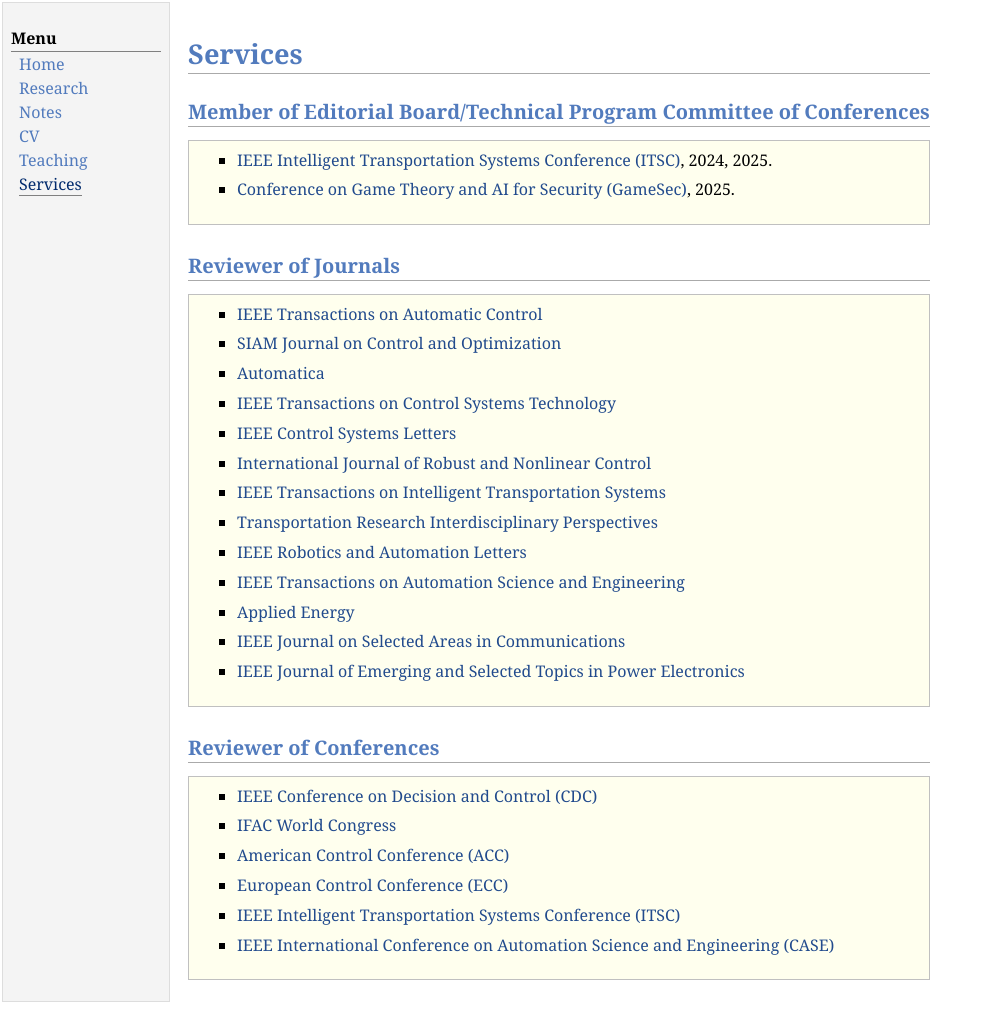
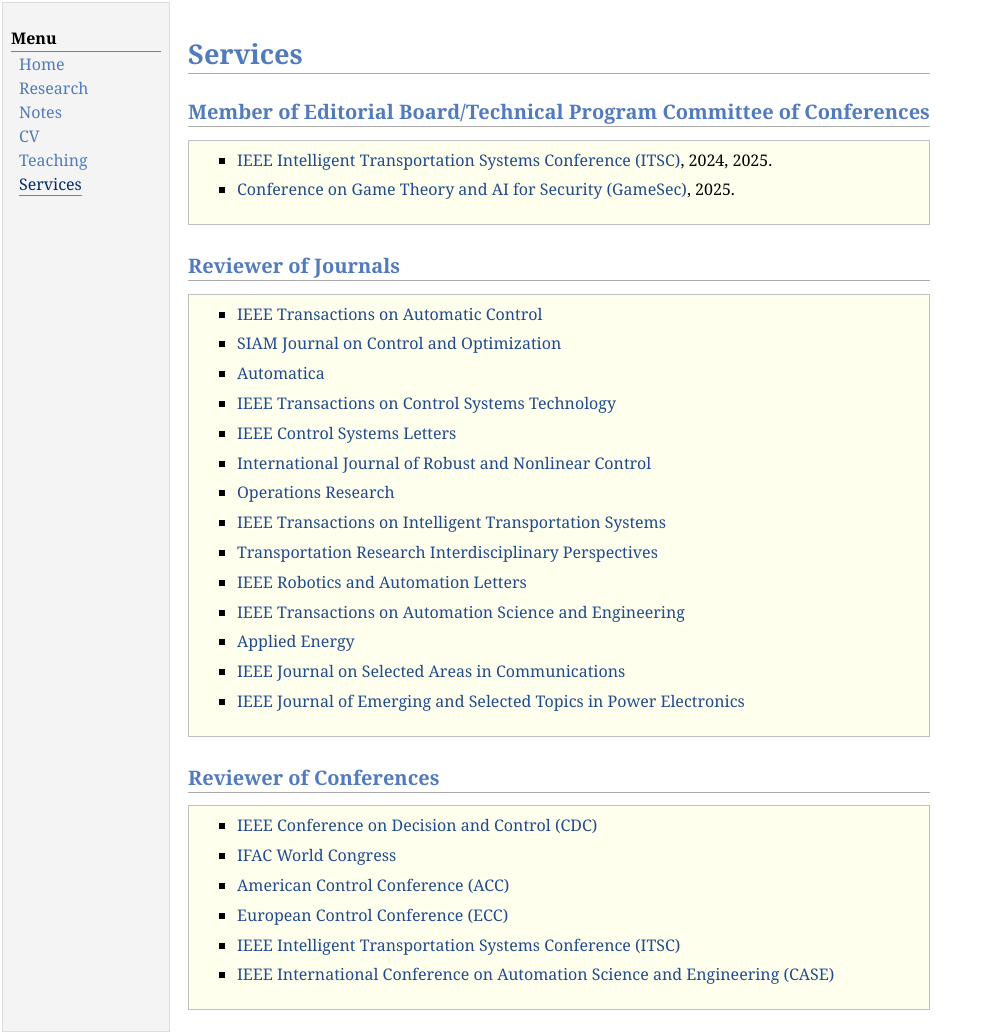
Before and after one commit to yuchaotaigu/yuchaotaigu.github.io, a Jekyll site: the page services.html, which Jekyll copies as it is, in a window 1280 px wide. Shown: the whole page, without its empty margins (0-991 px from the left). Built offline with Jekyll 4.4.1, drawn with Linux system fonts in a browser that asks for light colours; comment, search, counter and statistics services are not loaded; before the commit the page ends 1004 px from its top, so only the background shows below that.

Commit message:
Update services.html

```diff
--- a/services.html
+++ b/services.html
@@ -48,6 +48,8 @@
 <li><p><a href="https://ieeecss.org/publication/ieee-control-systems-letters">IEEE Control Systems Letters</a></br> </p>
 </li>
 <li><p><a href="https://onlinelibrary.wiley.com/journal/10991239">International Journal of Robust and Nonlinear Control</a></br> </p>
+</li>
+<li><p><a href="https://pubsonline.informs.org/journal/opre">Operations Research</a></br> </p>
 </li>
 <li><p><a href="https://ieee-itss.org/pub/t-its/">IEEE Transactions on Intelligent Transportation Systems</a></br> </p>
 </li>
```
